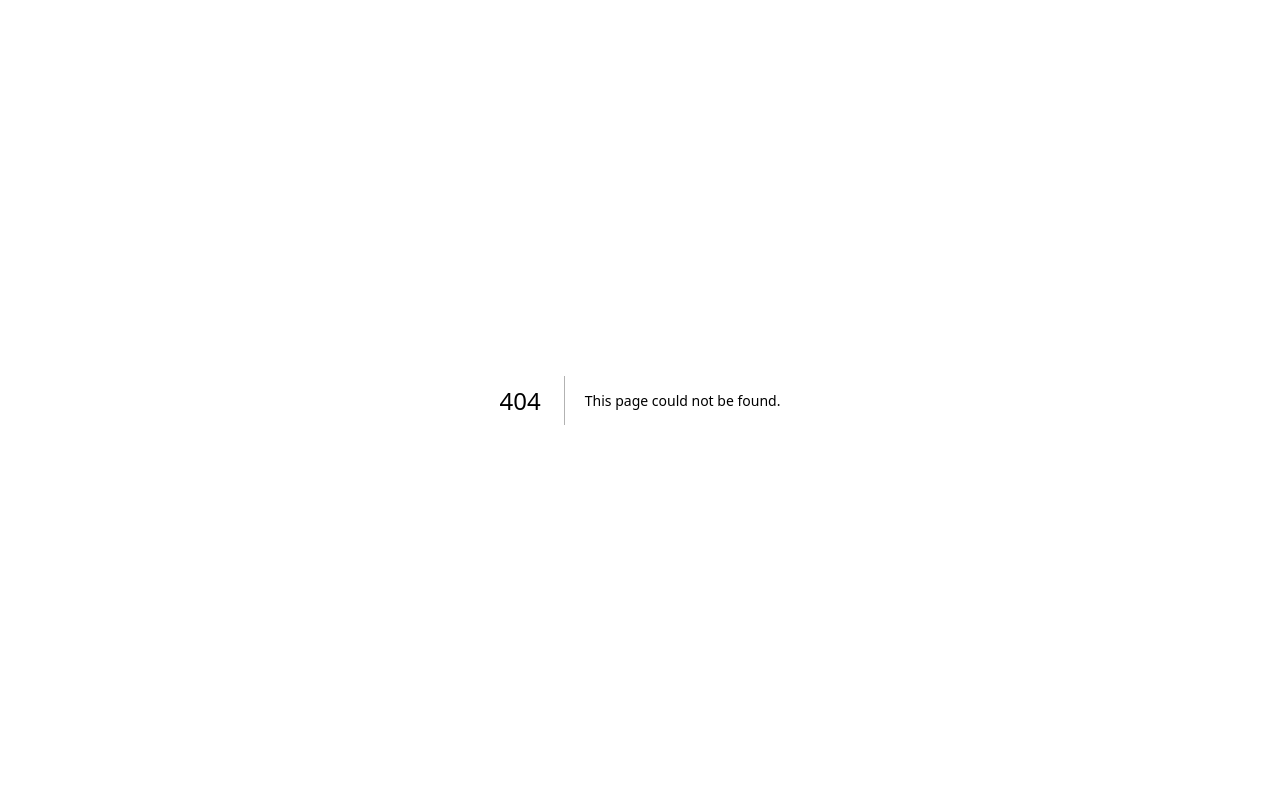
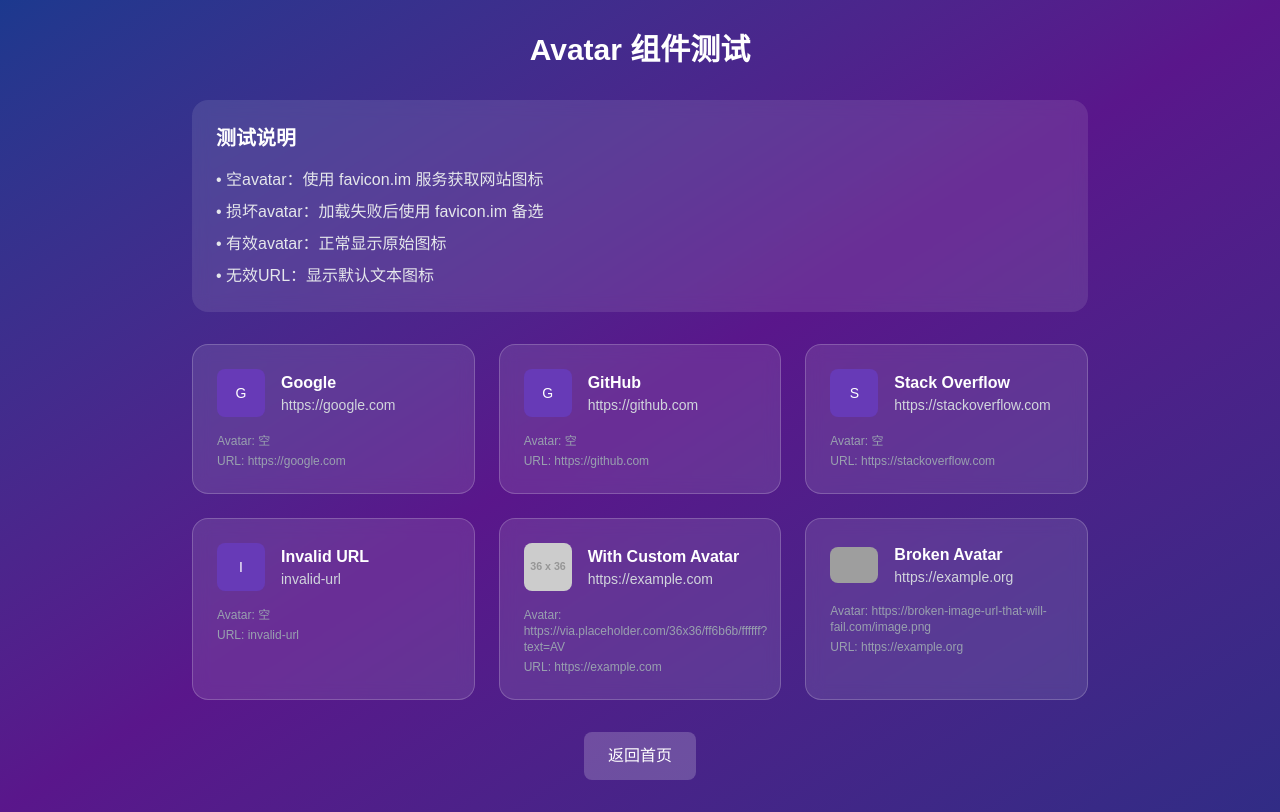
Before and after one commit to qazzxxx/NotionNav, a Next.js app: page /test-avatar in a window 1280 px wide. Before the commit this address had no page. Built offline with nearby package versions, Linux system fonts and the light colour scheme; grey boxes are pictures that could not be loaded; some icons are missing; a web font is replaced by a local one.

Commit message:
feature: 图标为空或者获取失败时通过favicon.im服务兜底显示

```diff
--- /dev/null
+++ b/src/app/test-avatar/page.tsx
@@ -0,0 +1,96 @@
+"use client";
+
+import { Avatar } from "@/components/Avatar";
+import Link from "next/link";
+
+export default function TestAvatarPage() {
+  const testItems = [
+    {
+      title: "Google",
+      href: "https://google.com",
+      avatar: "", // 空avatar，应该使用favicon
+    },
+    {
+      title: "GitHub",
+      href: "https://github.com",
+      avatar: "", // 空avatar，应该使用favicon
+    },
+    {
+      title: "Stack Overflow",
+      href: "https://stackoverflow.com",
+      avatar: "", // 空avatar，应该使用favicon
+    },
+    {
+      title: "Invalid URL",
+      href: "invalid-url",
+      avatar: "", // 无效URL，应该显示默认图标
+    },
+    {
+      title: "With Custom Avatar",
+      href: "https://example.com",
+      avatar: "https://via.placeholder.com/36x36/ff6b6b/ffffff?text=AV", // 有avatar，应该显示原始avatar
+    },
+    {
+      title: "Broken Avatar",
+      href: "https://example.org",
+      avatar: "https://broken-image-url-that-will-fail.com/image.png", // 损坏的avatar，应该使用favicon
+    },
+  ];
+
+  return (
+    <div className="min-h-screen bg-gradient-to-br from-blue-900 via-purple-900 to-indigo-900 p-8">
+      <div className="max-w-4xl mx-auto">
+        <h1 className="text-3xl font-bold text-white mb-8 text-center">
+          Avatar 组件测试
+        </h1>
+
+        <div className="bg-white/10 backdrop-blur-sm rounded-2xl p-6 mb-8">
+          <h2 className="text-xl font-semibold text-white mb-4">测试说明</h2>
+          <ul className="text-gray-200 space-y-2">
+            <li>• 空avatar：使用 favicon.im 服务获取网站图标</li>
+            <li>• 损坏avatar：加载失败后使用 favicon.im 备选</li>
+            <li>• 有效avatar：正常显示原始图标</li>
+            <li>• 无效URL：显示默认文本图标</li>
+          </ul>
+        </div>
+
+        <div className="grid grid-cols-1 md:grid-cols-2 lg:grid-cols-3 gap-6">
+          {testItems.map((item, index) => (
+            <div
+              key={index}
+              className="bg-white/10 backdrop-blur-sm rounded-2xl p-6 border border-white/20"
+            >
+              <div className="flex items-center space-x-4 mb-4">
+                <Avatar
+                  src={item.avatar}
+                  alt={item.title}
+                  href={item.href}
+                  size={48}
+                  className="rounded-lg"
+                />
+                <div>
+                  <h3 className="text-white font-semibold">{item.title}</h3>
+                  <p className="text-gray-300 text-sm">{item.href}</p>
+                </div>
+              </div>
+
+              <div className="text-xs text-gray-400 space-y-1">
+                <div>Avatar: {item.avatar || "空"}</div>
+                <div>URL: {item.href}</div>
+              </div>
+            </div>
+          ))}
+        </div>
+
+        <div className="mt-8 text-center">
+          <Link
+            href="/"
+            className="inline-block bg-white/20 hover:bg-white/30 text-white px-6 py-3 rounded-lg transition-colors"
+          >
+            返回首页
+          </Link>
+        </div>
+      </div>
+    </div>
+  );
+}
--- /dev/null
+++ b/src/components/Avatar.tsx
@@ -0,0 +1,80 @@
+import Image from "next/image";
+import { useState } from "react";
+import { getFaviconUrl } from "@/utils/favicon";
+
+interface AvatarProps {
+  src?: string;
+  alt: string;
+  fallbackText?: string;
+  size?: number;
+  className?: string;
+  href?: string; // 用于生成favicon URL
+}
+
+export const Avatar = ({
+  src,
+  alt,
+  fallbackText,
+  size = 36,
+  className = "",
+  href,
+}: AvatarProps) => {
+  const [imageError, setImageError] = useState(false);
+  const [faviconError, setFaviconError] = useState(false);
+
+  // 获取显示文本
+  const getDisplayText = () => {
+    if (fallbackText) return fallbackText;
+    if (alt) return alt.charAt(0).toUpperCase();
+    return "?";
+  };
+
+  // 如果有原始avatar且没有加载错误，显示原始avatar
+  if (src && !imageError) {
+    return (
+      <Image
+        src={src}
+        alt={alt}
+        width={size}
+        height={size}
+        className={`rounded-lg ${className}`}
+        loading="lazy"
+        decoding="async"
+        onError={() => setImageError(true)}
+      />
+    );
+  }
+
+  // 如果有href且favicon没有加载错误，尝试使用favicon
+  if (href && !faviconError) {
+    const faviconUrl = getFaviconUrl(href);
+    if (faviconUrl) {
+      return (
+        <Image
+          src={faviconUrl}
+          alt={alt}
+          width={size}
+          height={size}
+          className={`rounded-lg ${className}`}
+          loading="lazy"
+          decoding="async"
+          onError={() => setFaviconError(true)}
+        />
+      );
+    }
+  }
+
+  // 最后显示默认的文本头像
+  return (
+    <div
+      className={`text-white text-sm rounded-lg flex items-center justify-center ${className}`}
+      style={{
+        width: size,
+        height: size,
+        background: "#673ab7",
+      }}
+    >
+      {getDisplayText()}
+    </div>
+  );
+};
--- a/src/components/FavoritesMenu.tsx
+++ b/src/components/FavoritesMenu.tsx
@@ -1,5 +1,5 @@
 import { NavMenuItem } from "@/types";
-import Image from "next/image";
+import { Avatar } from "./Avatar";
 import { useState } from "react";
 
 interface FavoritesMenuProps {
@@ -110,28 +110,13 @@
                 <div className="flex flex-col items-center space-y-2">
                   {/* 图标 */}
                   <div className="relative">
-                    {item.avatar ? (
-                      <Image
-                        src={item.avatar}
-                        alt={item.title}
-                        width={32}
-                        height={32}
-                        className="rounded-lg"
-                        loading="lazy"
-                        onError={(e) => {
-                          e.currentTarget.style.display = "none";
-                        }}
-                      />
-                    ) : (
-                      <div
-                        className="w-8 h-8 rounded-lg flex items-center justify-center text-white text-sm font-medium"
-                        style={{
-                          background: "#673ab7",
-                        }}
-                      >
-                        {item.title.charAt(0)}
-                      </div>
-                    )}
+                    <Avatar
+                      src={item.avatar}
+                      alt={item.title}
+                      href={item.href}
+                      size={32}
+                      className="rounded-lg"
+                    />
                   </div>
 
                   {/* 标题 */}
--- a/src/components/GroupedNotionMenu.tsx
+++ b/src/components/GroupedNotionMenu.tsx
@@ -1,6 +1,6 @@
 import { NavMenuItem } from "@/types";
-import Image from "next/image";
 import { HeartIcon } from "./icons/HeartIcon";
+import { Avatar } from "./Avatar";
 import { useCallback, memo, useState, useEffect, useMemo } from "react";
 
 interface GroupedNotionMenuProps {
@@ -104,26 +104,13 @@
                     style={{ backgroundColor: "rgba(42, 42, 42, 0.42)" }}
                     className="flex justify-items-start items-center rounded-2xl space-x-6 p-5 text-white"
                   >
-                    {item.avatar ? (
-                      <Image
-                        src={item.avatar}
-                        alt={item.title}
-                        className="rounded-lg"
-                        width={36}
-                        height={36}
-                        loading="lazy"
-                        decoding="async"
-                      />
-                    ) : (
-                      <div
-                        className="text-white text-sm rounded-lg w-9 h-9 flex items-center justify-center"
-                        style={{
-                          background: "#673ab7",
-                        }}
-                      >
-                        {item.title.charAt(0)}
-                      </div>
-                    )}
+                    <Avatar
+                      src={item.avatar}
+                      alt={item.title}
+                      href={item.href}
+                      size={36}
+                      className="rounded-lg"
+                    />
                     <div className="min-w-0 relative flex-auto">
                       <h3 className="font-semibold text-slate-900 truncate pr-20 text-white">
                         {item.title}
--- a/src/components/NavMenu.tsx
+++ b/src/components/NavMenu.tsx
@@ -1,6 +1,6 @@
 import { MenuData, NavMenuItem } from "@/types";
-import Image from "next/image";
 import { HeartIcon } from "./icons/HeartIcon";
+import { Avatar } from "./Avatar";
 import { useCallback, memo, useState, useEffect } from "react";
 
 interface NavMenuProps {
@@ -68,27 +68,14 @@
                 style={{ backgroundColor: "rgba(42, 42, 42, 0.42)" }}
                 className="flex justify-items-start items-center rounded-2xl space-x-6 p-5 text-white"
               >
-                {item.avatar ? (
-                  <Image
-                    src={item.avatar || ""}
-                    alt={item.title}
-                    className="rounded-lg"
-                    style={{ background: item.avatarColor }}
-                    width={36}
-                    height={36}
-                    loading="lazy"
-                    decoding="async"
-                  />
-                ) : (
-                  <div
-                    className={`text-white text-sm rounded-lg w-9 h-9 flex items-center justify-center`}
-                    style={{
-                      background: item.avatarColor || "#673ab7",
-                    }}
-                  >
-                    {item.avatarText || item.title}
-                  </div>
-                )}
+                <Avatar
+                  src={item.avatar}
+                  alt={item.title}
+                  href={item.href}
+                  fallbackText={item.avatarText}
+                  size={36}
+                  className="rounded-lg"
+                />
                 <div className="min-w-0 relative flex-auto">
                   <h3 className="font-semibold text-slate-900 truncate pr-20 text-white">
                     {item.title}
--- a/src/components/NotionMenu.tsx
+++ b/src/components/NotionMenu.tsx
@@ -1,6 +1,6 @@
 import { NavMenuItem } from "@/types";
-import Image from "next/image";
 import { HeartIcon } from "./icons/HeartIcon";
+import { Avatar } from "./Avatar";
 import { useCallback, memo, useState, useEffect } from "react";
 
 interface NotionMenuProps {
@@ -76,26 +76,13 @@
                 style={{ backgroundColor: "rgba(42, 42, 42, 0.42)" }}
                 className="flex justify-items-start items-center rounded-2xl space-x-6 p-5 text-white"
               >
-                {item.avatar ? (
-                  <Image
-                    src={item.avatar}
-                    alt={item.title}
-                    className="rounded-lg"
-                    width={36}
-                    height={36}
-                    loading="lazy"
-                    decoding="async"
-                  />
-                ) : (
-                  <div
-                    className="text-white text-sm rounded-lg w-9 h-9 flex items-center justify-center"
-                    style={{
-                      background: "#673ab7",
-                    }}
-                  >
-                    {item.title.charAt(0)}
-                  </div>
-                )}
+                <Avatar
+                  src={item.avatar}
+                  alt={item.title}
+                  href={item.href}
+                  size={36}
+                  className="rounded-lg"
+                />
                 <div className="min-w-0 relative flex-auto">
                   <h3 className="font-semibold text-slate-900 truncate pr-20 text-white">
                     {item.title}
--- /dev/null
+++ b/src/utils/favicon.ts
@@ -0,0 +1,51 @@
+/**
+ * 从URL中提取域名
+ * @param url 网站URL
+ * @returns 域名或null
+ */
+export function extractDomain(url: string): string | null {
+  try {
+    const urlObj = new URL(url);
+    return urlObj.hostname;
+  } catch {
+    return null;
+  }
+}
+
+/**
+ * 生成favicon.im的URL
+ * @param url 网站URL
+ * @returns favicon.im URL或null
+ */
+export function getFaviconUrl(url: string): string | null {
+  const domain = extractDomain(url);
+  if (!domain) return null;
+
+  return `https://favicon.im/${domain}`;
+}
+
+/**
+ * 生成带大尺寸参数的favicon.im URL
+ * @param url 网站URL
+ * @returns 大尺寸favicon.im URL或null
+ */
+export function getLargeFaviconUrl(url: string): string | null {
+  const domain = extractDomain(url);
+  if (!domain) return null;
+
+  return `https://favicon.im/${domain}?larger=true`;
+}
+
+/**
+ * 验证favicon URL是否有效
+ * @param url favicon URL
+ * @returns Promise<boolean>
+ */
+export async function validateFaviconUrl(url: string): Promise<boolean> {
+  try {
+    const response = await fetch(url, { method: "HEAD" });
+    return response.ok;
+  } catch {
+    return false;
+  }
+}
```
Also changed, not shown: 1 other file (tests, documents, lock files or other folders).
